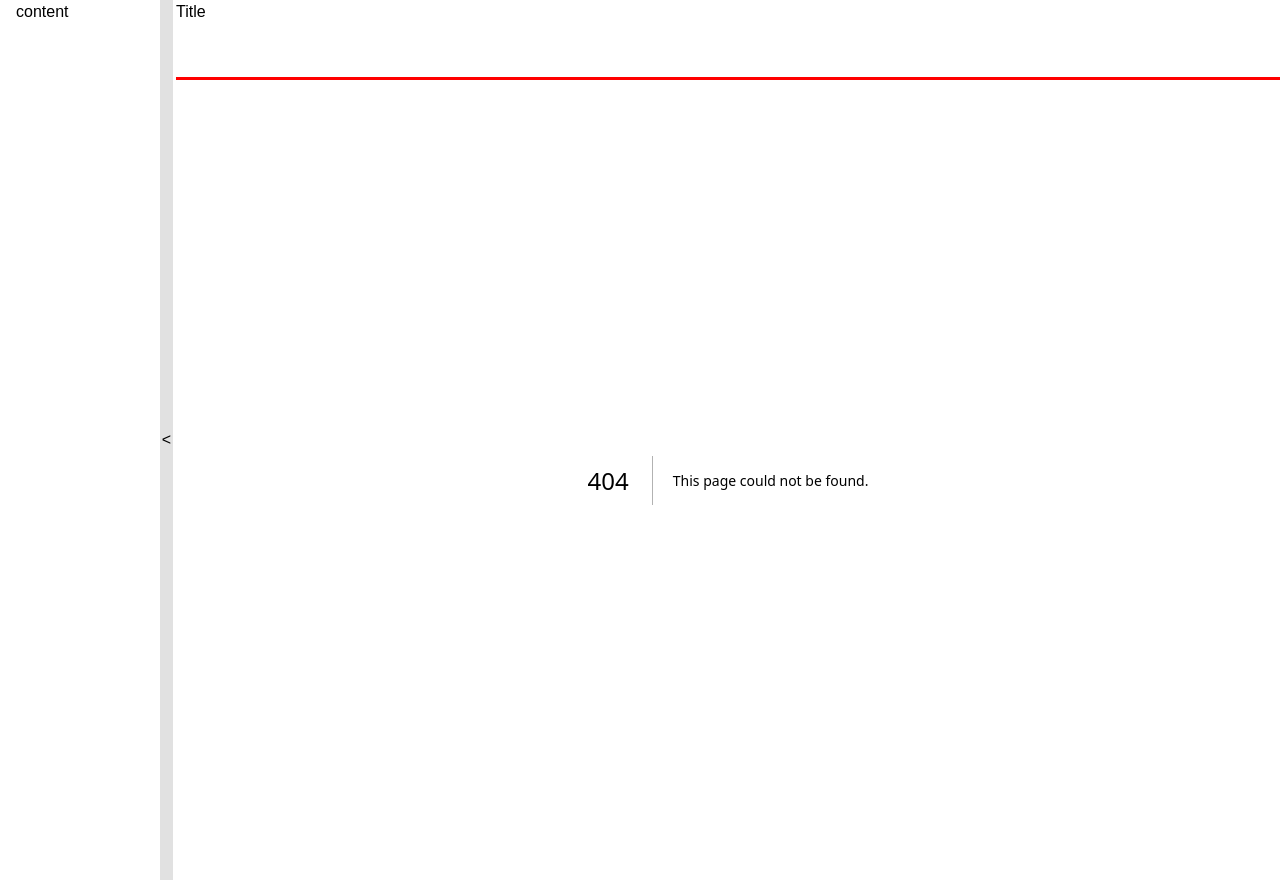
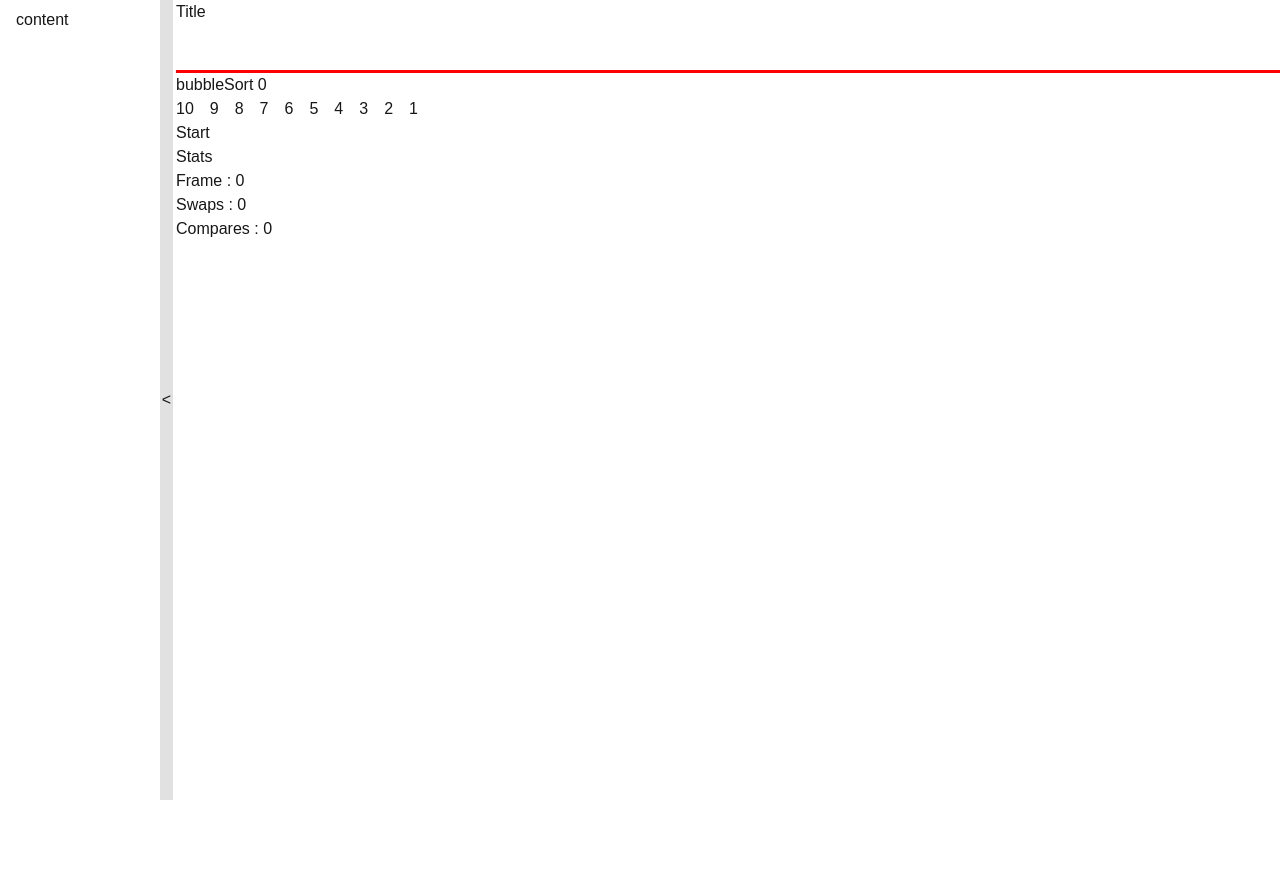
Before and after one commit to ShaneButtCodeNL/algo-showcase-next, a Next.js app: page /sorting/bubble-sort in a window 1280 px wide. Before the commit this address had no page. After the commit the page ends 800 px from the top, so only its background shows below. Built offline with nearby package versions, Linux system fonts and the light colour scheme.

Commit message:
added Bubblesort and started animation

```diff
--- /dev/null
+++ b/src/app/algorithm-code/bubbleSortAlgo.tsx
@@ -0,0 +1,39 @@
+export default function bubbleSortAlgo(list: Array<number>) {
+  let compares = 0;
+  let swaps = 0;
+  let sorted = 0;
+  let res = [];
+  list = [...list];
+
+  for (let i = 0; i < list.length; i++) {
+    let p1 = 0;
+    let p2 = 1;
+    let hasSwapped = false;
+    res.push({ p1, p2, swaps, compares, sorted, list: [...list] });
+    for (let j = 1; j < list.length - sorted; j++) {
+      compares++;
+      if (list[p1] > list[p2]) {
+        swaps++;
+        hasSwapped = true;
+        [list[p1], list[p2]] = [list[p2], list[p1]];
+      }
+      res.push({ p1, p2, swaps, compares, sorted, list: [...list] });
+      p1++;
+      p2++;
+    }
+    if (!hasSwapped) {
+      res.push({
+        p1,
+        p2,
+        swaps,
+        compares,
+        sorted: list.length,
+        list: [...list],
+      });
+      return res;
+    }
+    sorted++;
+    res.push({ p1, p2, swaps, compares, sorted, list: [...list] });
+  }
+  return res;
+}
--- /dev/null
+++ b/src/app/components/bubble-sort-components/BubbleSortDisplay.tsx
@@ -0,0 +1,75 @@
+"use client";
+
+import bubbleSortAlgo from "@/app/algorithm-code/bubbleSortAlgo";
+import { times } from "@/constants";
+import { useState } from "react";
+
+export default function BubbleSortDisplay(props: any) {
+  const [list, setList] = useState([10, 9, 8, 7, 6, 5, 4, 3, 2, 1]);
+  const [p1, setP1] = useState(-1);
+  const [p2, setP2] = useState(-1);
+  const [compares, setCompares] = useState(0);
+  const [swaps, setSwaps] = useState(0);
+  const [sorted, setSorted] = useState(0);
+  const [step, setStep] = useState(0);
+  const [animation, setAnimation] = useState(null);
+  const speed = 0;
+  const speeds = times;
+
+  const animationFrames = bubbleSortAlgo(list);
+  console.log(animationFrames);
+  return (
+    <div>
+      <div>bubbleSort {step}</div>
+      <div id="bs-list" className="horizontal-list">
+        {list.map((v, i) => (
+          <div
+            key={`${"list-item-" + i}`}
+            id={`${"list-item-" + i}`}
+            className={i === p1 || i === p2 ? "green-border" : ""}
+          >
+            {v}
+          </div>
+        ))}
+      </div>
+      <div id="bs-sort-controls">
+        <button
+          id="bs-sort-button"
+          onClick={() => {
+            if (animation === null) {
+              var interval = setInterval(() => {
+                const nextValue = step + 1;
+
+                setStep((v) => {
+                  v += 1;
+                  setP1(animationFrames[v].p1);
+                  setP2(animationFrames[v].p2);
+                  setList(animationFrames[v].list);
+                  setCompares(animationFrames[v].compares);
+                  setSwaps(animationFrames[v].swaps);
+                  if (v === animationFrames.length - 1) {
+                    clearInterval(interval);
+                    setAnimation(null);
+                  }
+                  return v;
+                });
+              }, 2 * speeds[speed]);
+              setAnimation(interval);
+            }
+          }}
+        >
+          Start
+        </button>
+      </div>
+      <div>
+        Stats
+        <br />
+        Frame : {step}
+        <br />
+        Swaps : {swaps}
+        <br />
+        Compares : {compares}
+      </div>
+    </div>
+  );
+}
--- a/src/app/globals.css
+++ b/src/app/globals.css
@@ -51,8 +51,9 @@ main {
 
 .sidebar-content {
   grid-area: sb;
-  margin: 0 1rem 0;
-  overflow: hidden;
+  margin: .5rem 1rem 0;
+  overflow-x: hidden;
+  overflow-y: auto;
 }
 
 .sidebar-slider {
@@ -65,3 +66,12 @@ main {
 .main-content {
   grid-area: bod;
 }
+
+.green-border{
+  border: green solid 2px;
+}
+.horizontal-list{
+  display: flex;
+  flex-direction: row;
+  gap: 1em;
+}
--- a/src/app/layout.tsx
+++ b/src/app/layout.tsx
@@ -14,8 +14,8 @@ const geistMono = Geist_Mono({
 });
 
 export const metadata: Metadata = {
-  title: "Create Next App",
-  description: "Generated by create next app",
+  title: "Algorithms: An introspective.",
+  description: "A quick showcase of algorithms",
 };
 
 export default function RootLayout({
--- /dev/null
+++ b/src/app/sorting/bubble-sort/page.tsx
@@ -0,0 +1,5 @@
+import BubbleSortDisplay from "@/app/components/bubble-sort-components/BubbleSortDisplay";
+
+export default function Page() {
+  return <BubbleSortDisplay />;
+}
--- /dev/null
+++ b/src/constants.tsx
@@ -0,0 +1 @@
+export const times = [200, 500, 1000];
```
